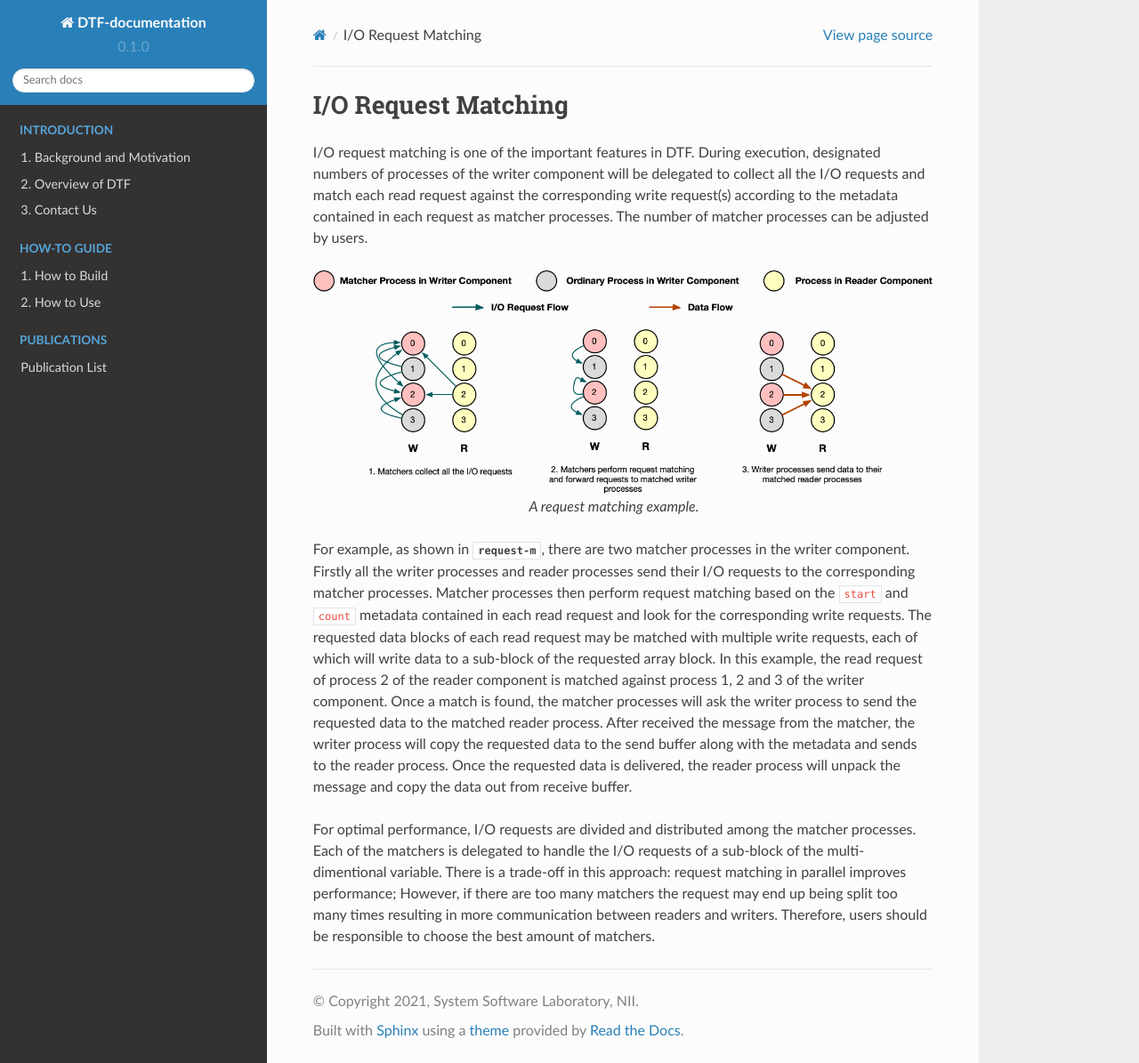
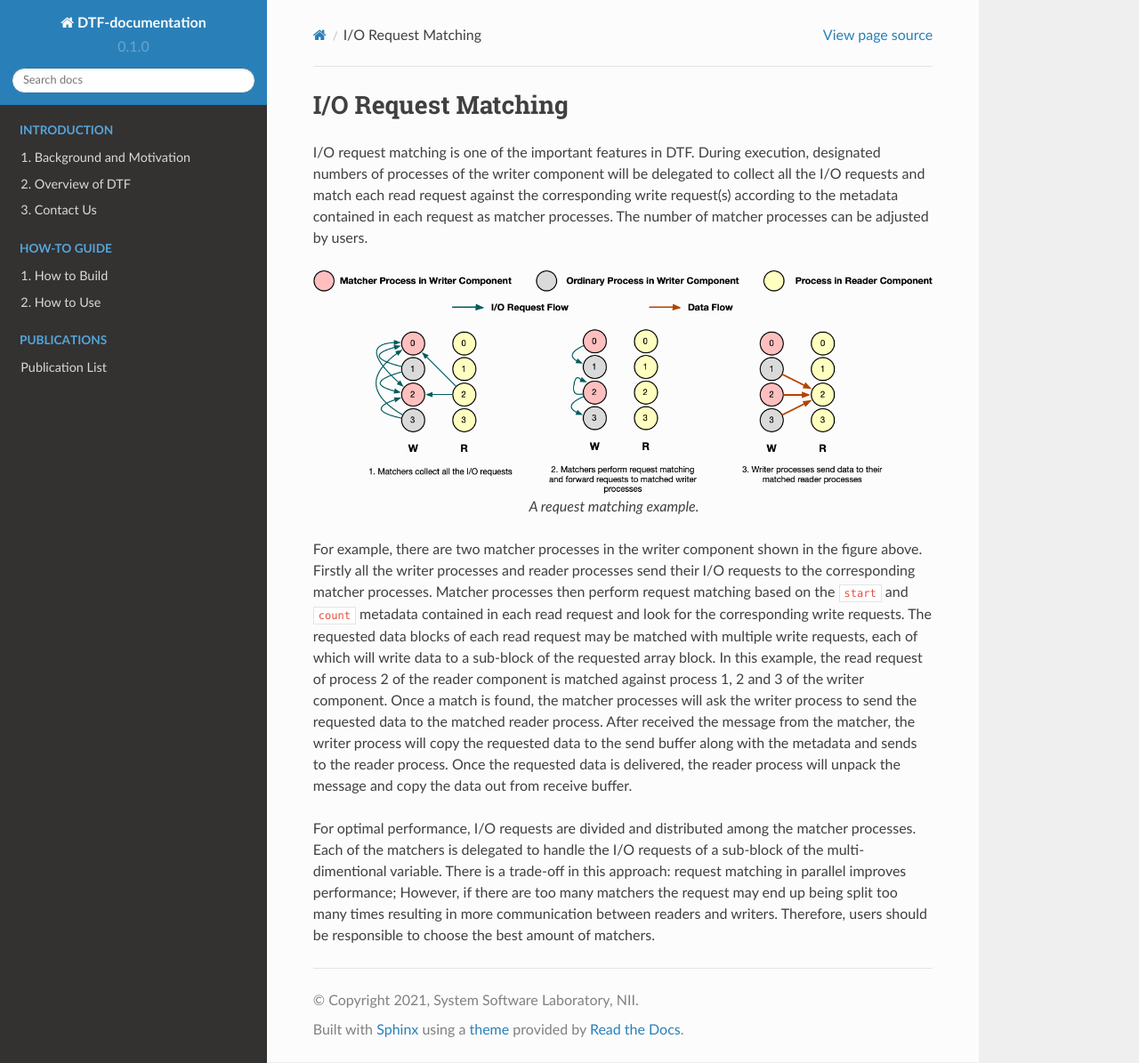
Before and after one commit to yjie2366/dtf-docs, a Sphinx documentation site: the page built from docs/source/request-match.rst, in a window 1280 px wide and 1195 px high. Shown: the whole window at 89% size. Built offline with Sphinx 7.4.7 and the Read the Docs theme 2.0.0, drawn with Linux system fonts in a browser that asks for light colours.

Commit message:
Remove request-m cross-reference and redundant files.

```diff
--- a/docs/source/request-match.rst
+++ b/docs/source/request-match.rst
@@ -7,11 +7,10 @@ The number of matcher processes can be adjusted by users.
 
 .. figure:: img/request-m.png
     :align: center
-    :name: request-m
 
     A request matching example.
 
-For example, as shown in :numref:`request-m`, there are two matcher processes in the writer component.
+For example, there are two matcher processes in the writer component shown in the figure above.
 Firstly all the writer processes and reader processes send their I/O requests to the corresponding matcher processes.
 Matcher processes then perform request matching based on the ``start`` and ``count`` metadata contained in each read request and look for the corresponding write requests.
 The requested data blocks of each read request may be matched with multiple write requests, each of which will write data to a sub-block of the requested array block.
```
